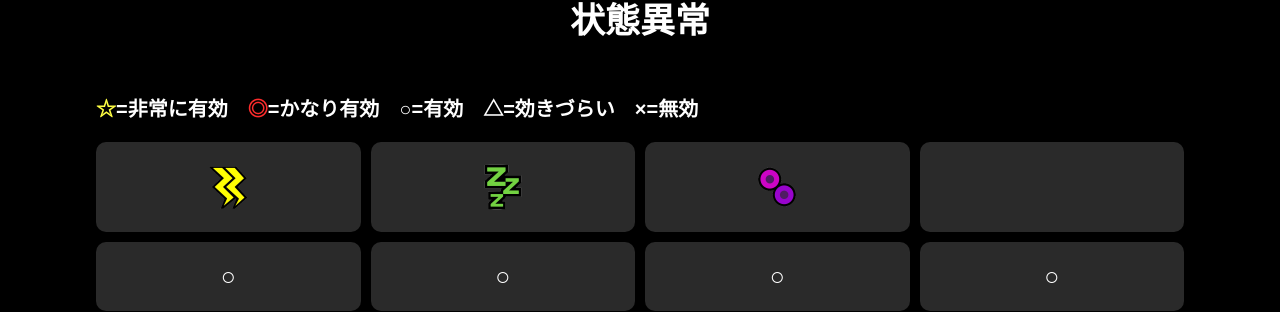
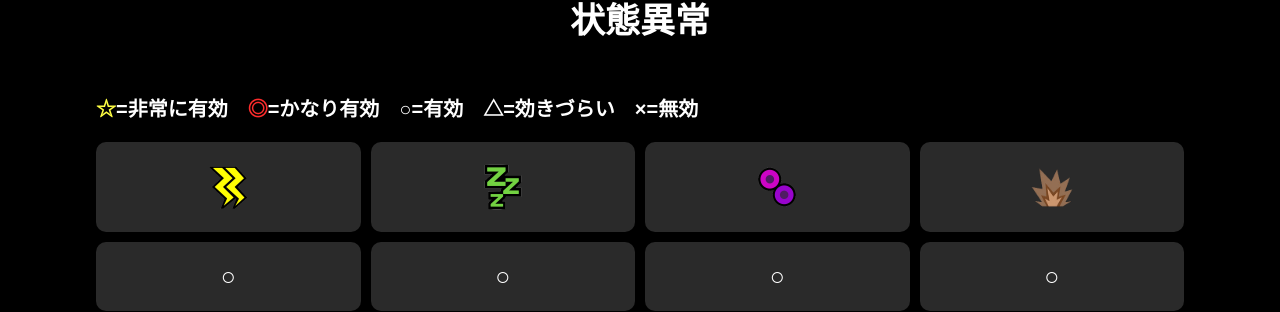
Before and after one commit to gohitoki/MonsterHunterWilds_type_guide, a React (Vite) app: page /#/monsters/Arkveld in a window 1280 px wide. Shown: the part 2108-2420 px from the top of the page. Built offline with nearby package versions, Linux system fonts and the light colour scheme.

Commit message:
爆破アイコン追加

```diff
--- a/package.json
+++ b/package.json
@@ -26,6 +26,5 @@
     "gh-pages": "^6.3.0",
     "globals": "^16.5.0",
     "vite": "^7.2.4"
-  },
-  "homepage": "https://(Githubユーザー名).github.io/(Repository名)/"
+  }
 }
--- a/src/MonsterPage.jsx
+++ b/src/MonsterPage.jsx
@@ -11,6 +11,7 @@ import dragon from "./assets/dragon.png"
 import mahi from "./assets/mahi.png"
 import poison from "./assets/poison.png"
 import sleep from "./assets/sleep.png"
+import bomb from "./assets/bomb.png"
 import zan from "./assets/zan.png"
 import hanmer from "./assets/hanmer.png"
 import arrow from "./assets/arrow.png"
@@ -124,7 +125,7 @@ export default function MonsterPage() {
         <div className="status_img"><img src={mahi} alt="" /></div>
         <div className="status_img"><img src={sleep} alt="" /></div>
         <div className="status_img"><img src={poison} alt="" /></div>
-        <div></div>
+        <div className="status_img"><img src={bomb} alt="" /></div>
         {monster.status.map((statu) => (
           <React.Fragment >
             <div className="status">{statu.status.paralysis}</div>
```
Also changed, not shown: src/assets/bomb.png (added).
